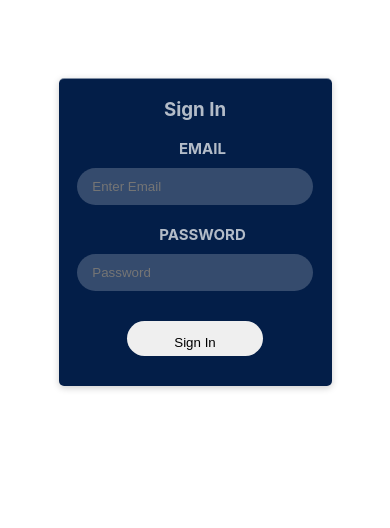
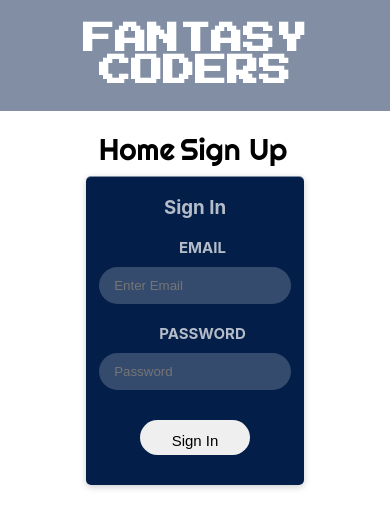
Before and after one commit to ndChang/FantasyCoders, a React (Create React App) app in the folder client/: page /sign-in in a window 390 px wide. Shown: the top 528 px of the page. Built offline with nearby package versions, Linux system fonts and the light colour scheme; no server answers.

Commit message:
signup/signin styling

```diff
--- a/client/src/components/screens/SignIn.css
+++ b/client/src/components/screens/SignIn.css
@@ -36,12 +36,39 @@
         margin-top: 10px;
         margin-bottom: 30px;
     }
+    .navDiv {
+        display: flex;
+        justify-content: space-evenly;
+        margin-top: 5%;
+        margin-left: 5%;
+    }
+    .signUp-page .signUp {
+        color: black;
+        font-size: 30px;
+    }
+    .navDiv .home {
+        font-size: 30px;
+    }
 
+}
+.navDiv {
+    display: flex;
+    justify-content: space-evenly;
+    margin-top: 5%;
+    margin-left: 5%;
+}
+.signUp-page .signUp {
+    color: black;
+    font-size: 30px;
+}
+.navDiv .home {
+    font-size: 30px;
 }
 
 .signin-container {
-    width: 100%;
-    padding-top: 20%;
+    width: 80%;
+    padding-top: 2%;
+    margin-left: 10%;
 }
 
 .signin-form {
@@ -72,4 +99,5 @@
 	border-radius: 20px;
     margin-top: 10px;
     margin-bottom: 30px;
+    font-size: 15px;
 }
--- a/client/src/components/screens/SignIn.jsx
+++ b/client/src/components/screens/SignIn.jsx
@@ -1,6 +1,9 @@
 import React from "react";
 import { signInUser } from "../../services/auth";
 import "./SignIn.css";
+import {NavLink} from 'react-router-dom'
+import Header from '../shared/Header'
+
 
 
 class SignIn extends React.Component {
@@ -59,6 +62,14 @@ class SignIn extends React.Component {
     const { email, password } = this.state;
 
     return (
+      <div className="signUp-page" >
+      <Header />
+        <div className= "navDiv">
+       <NavLink className="home" to="/">
+              Home
+            </NavLink>
+      <NavLink className="signUp" to='/sign-up'>Sign Up</NavLink>
+      </div>
       <div className="signin-container">
         <div className="signin-form">
           <h3>Sign In</h3>
@@ -87,6 +98,7 @@ class SignIn extends React.Component {
           </form>
         </div>
       </div>
+      </div>
     );
   }
 }
--- a/client/src/components/screens/SignUp.css
+++ b/client/src/components/screens/SignUp.css
@@ -2,8 +2,6 @@
 
 @media only screen and (max-width: 500px) {
 .signup-container {
-    margin-top: 10%;
-    padding: 5%;
     width: 100%;
     padding-top: 60px;
     padding-bottom: 100px;
@@ -18,10 +16,35 @@ form {
     display: flex;
     flex-direction: column;
 }
+.signup-nav {
+    display: flex;
+    justify-content: space-evenly;
+}
+.signup-nav .signIn {
+    color: black;
+    font-size: 30px;
+}
+.signup-nav .home {
+    font-size: 30px;
+}
+.signup {
+    font-size: 15px
+}
 
 }
-
-
+.signup-nav {
+    display: flex;
+    justify-content: space-evenly;
+    margin-right: 17%;
+    margin-top: 5%;
+}
+.signup-nav .signIn {
+    color: black;
+    font-size: 30px;
+}
+.signup-nav .home {
+    font-size: 30px;
+}
 .signup-container {
     width: 100%;
     padding-top: 60px;
@@ -97,6 +120,7 @@ h3 {
 	border-radius: 20px;
     margin-top: 10px;
     margin-bottom: 30px;
+    font-size: 15px
 }
 
 .signup:focus {
--- a/client/src/components/screens/SignUp.jsx
+++ b/client/src/components/screens/SignUp.jsx
@@ -1,7 +1,8 @@
 import React from 'react'
 import { signUp, signInUser } from '../../services/auth'
 import './SignUp.css'
-
+import {NavLink} from 'react-router-dom'
+import Header from '../shared/Header'
 
 class SignUp extends React.Component {
     constructor() {
@@ -27,7 +28,8 @@ class SignUp extends React.Component {
         event.preventDefault()
         const { history, setUser } = this.props
 
-        signUp(this.state).then(() => signInUser(this.state)).then(res => {setUser(res.user)
+        signUp(this.state).then(() => signInUser(this.state)).then(res => {
+            setUser(res.user)
 
             history.push('/')
         })
@@ -59,6 +61,14 @@ class SignUp extends React.Component {
     render() {
         const { name, product, email, password } = this.state
         return (
+            <div className="signupDiv">
+            <Header />
+                <div className="signup-nav">
+                    <NavLink className="home" to="/">
+                        Home
+            </NavLink>
+                    <NavLink className="signIn" to='/sign-in'>Sign In</NavLink>
+                </div>
                 <div className="signup-container">
                     <div className="signup-form">
                         <h3>Sign Up</h3>
@@ -112,6 +122,7 @@ class SignUp extends React.Component {
                         </div>
                     </div>
                 </div>
+            </div>
         )
     }
 }
```
Lines whose indentation alone changed are shown as unchanged.
